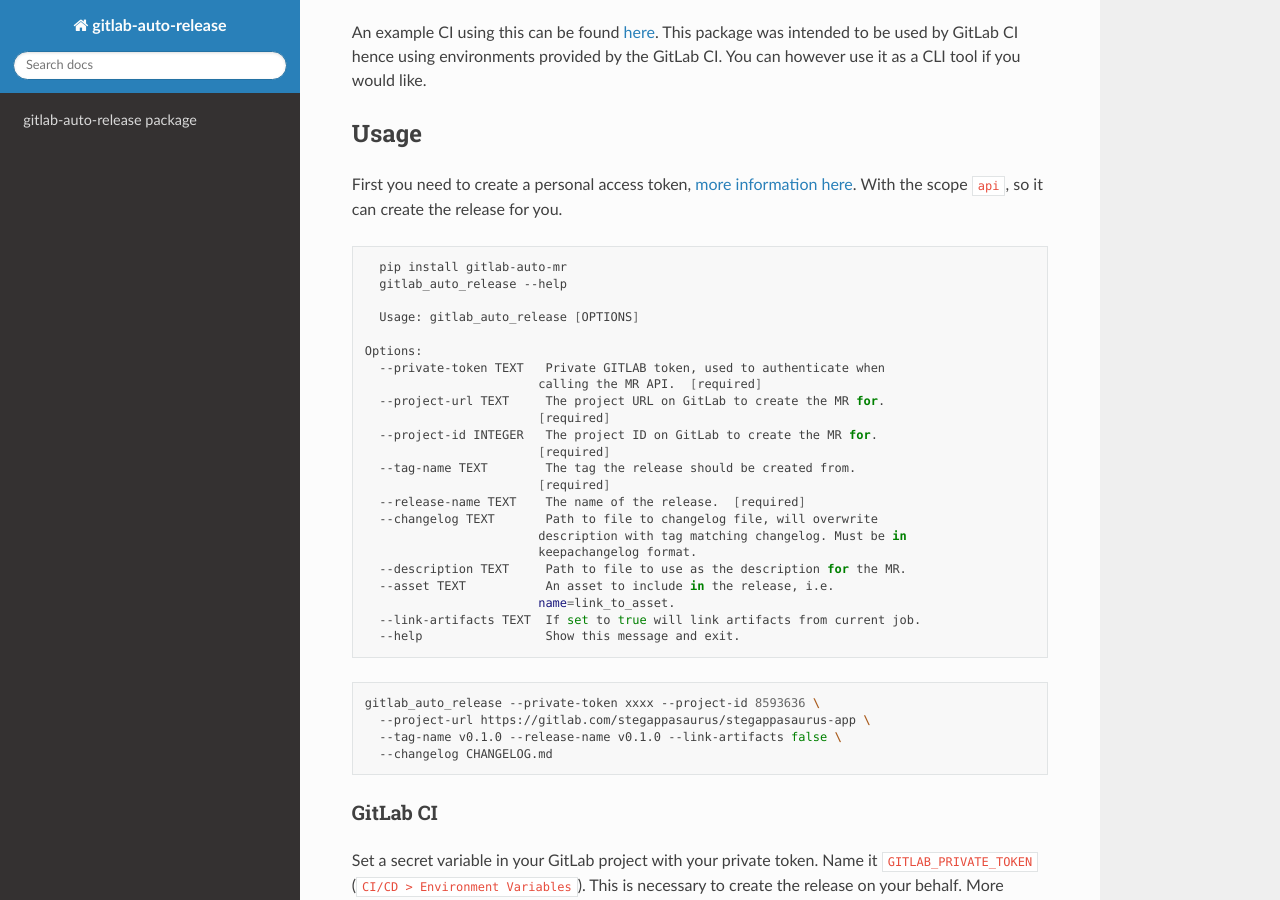
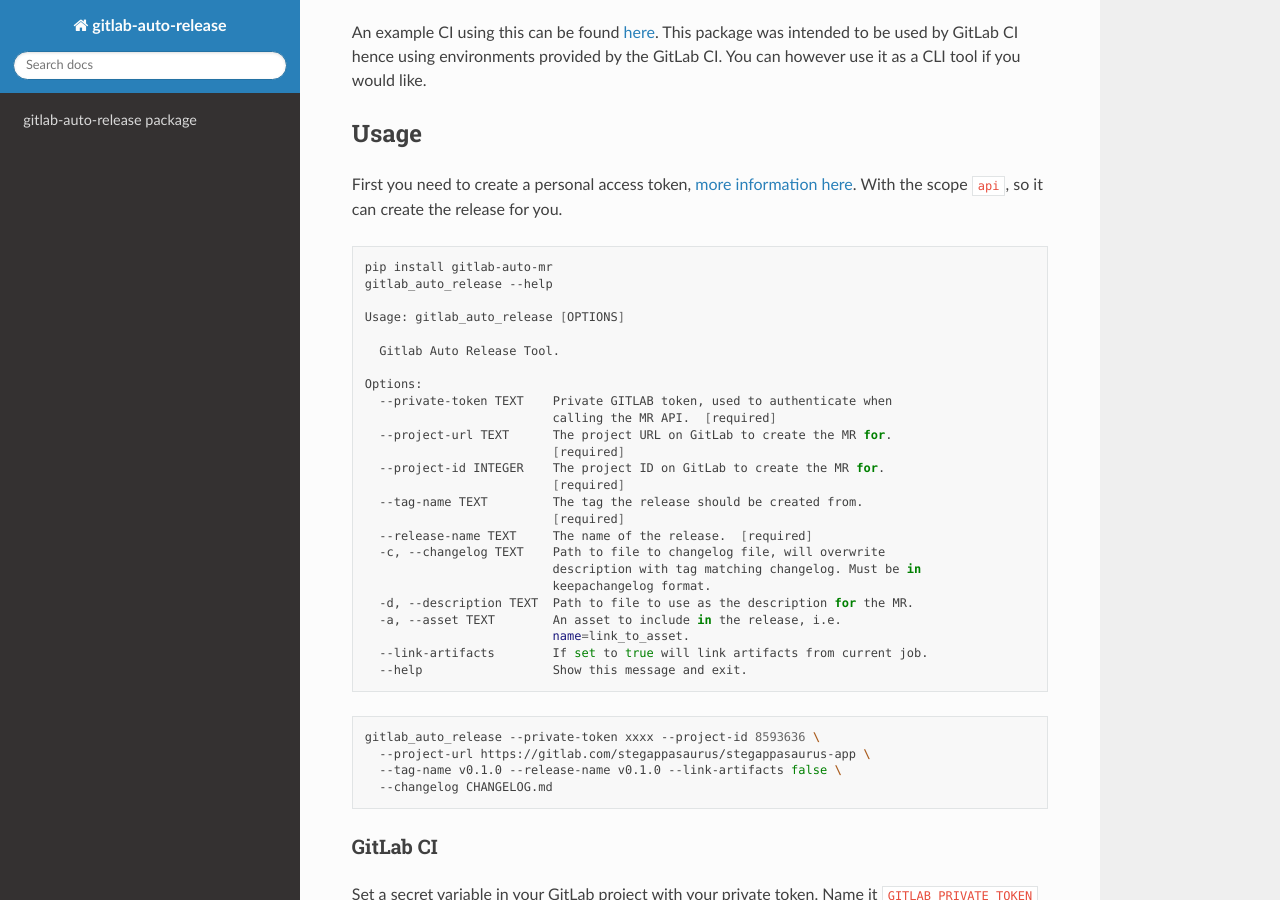
Before and after one commit to hmajid2301/gitlab-auto-release, a Sphinx documentation site: the page built from docs/source/index.rst, in a window 1280 px wide and 900 px high, scrolled down 437 px. Built offline with Sphinx 7.4.7 and the Read the Docs theme 2.0.0, drawn with Linux system fonts in a browser that asks for light colours.

Commit message:
:memo: Updated README
Updated README to include new short args for
commands i.e. -d instead of description.
This makes the tool a bit easier to use.

```diff
--- a/README.rst
+++ b/README.rst
@@ -27,29 +27,31 @@
 
 .. code-block:: bash
 
-    pip install gitlab-auto-mr
-    gitlab_auto_release --help
+  pip install gitlab-auto-mr
+  gitlab_auto_release --help
 
-    Usage: gitlab_auto_release [OPTIONS]
+  Usage: gitlab_auto_release [OPTIONS]
+
+    Gitlab Auto Release Tool.
 
   Options:
-    --private-token TEXT   Private GITLAB token, used to authenticate when
-                          calling the MR API.  [required]
-    --project-url TEXT     The project URL on GitLab to create the MR for.
-                          [required]
-    --project-id INTEGER   The project ID on GitLab to create the MR for.
-                          [required]
-    --tag-name TEXT        The tag the release should be created from.
-                          [required]
-    --release-name TEXT    The name of the release.  [required]
-    --changelog TEXT       Path to file to changelog file, will overwrite
-                          description with tag matching changelog. Must be in
-                          keepachangelog format.
-    --description TEXT     Path to file to use as the description for the MR.
-    --asset TEXT           An asset to include in the release, i.e.
-                          name=link_to_asset.
-    --link-artifacts TEXT  If set to true will link artifacts from current job.
-    --help                 Show this message and exit.
+    --private-token TEXT    Private GITLAB token, used to authenticate when
+                            calling the MR API.  [required]
+    --project-url TEXT      The project URL on GitLab to create the MR for.
+                            [required]
+    --project-id INTEGER    The project ID on GitLab to create the MR for.
+                            [required]
+    --tag-name TEXT         The tag the release should be created from.
+                            [required]
+    --release-name TEXT     The name of the release.  [required]
+    -c, --changelog TEXT    Path to file to changelog file, will overwrite
+                            description with tag matching changelog. Must be in
+                            keepachangelog format.
+    -d, --description TEXT  Path to file to use as the description for the MR.
+    -a, --asset TEXT        An asset to include in the release, i.e.
+                            name=link_to_asset.
+    --link-artifacts        If set to true will link artifacts from current job.
+    --help                  Show this message and exit.
 
 .. code-block:: bash
 
--- a/docs/source/conf.py
+++ b/docs/source/conf.py
@@ -23,7 +23,7 @@
 author = "Haseeb Majid"
 
 # The full version, including alpha/beta/rc tags
-release = "1.0.0"
+release = "1.0.1"
 
 
 # -- General configuration ---------------------------------------------------
--- a/setup.cfg
+++ b/setup.cfg
@@ -1,5 +1,5 @@
 [bumpversion]
-current_version = 1.0.0
+current_version = 1.0.1
 commit = False
 tag = False
 
--- a/setup.py
+++ b/setup.py
@@ -3,7 +3,7 @@
 
 setup(
     name="gitlab-auto-release",
-    version="1.0.0",
+    version="1.0.1",
     description="Python script which is used to create releases on GitLab",
     long_description=open("README.rst").read(),
     long_description_content_type="text/x-rst",
```
Also changed, not shown: CHANGELOG.md (+5 -0 lines).
